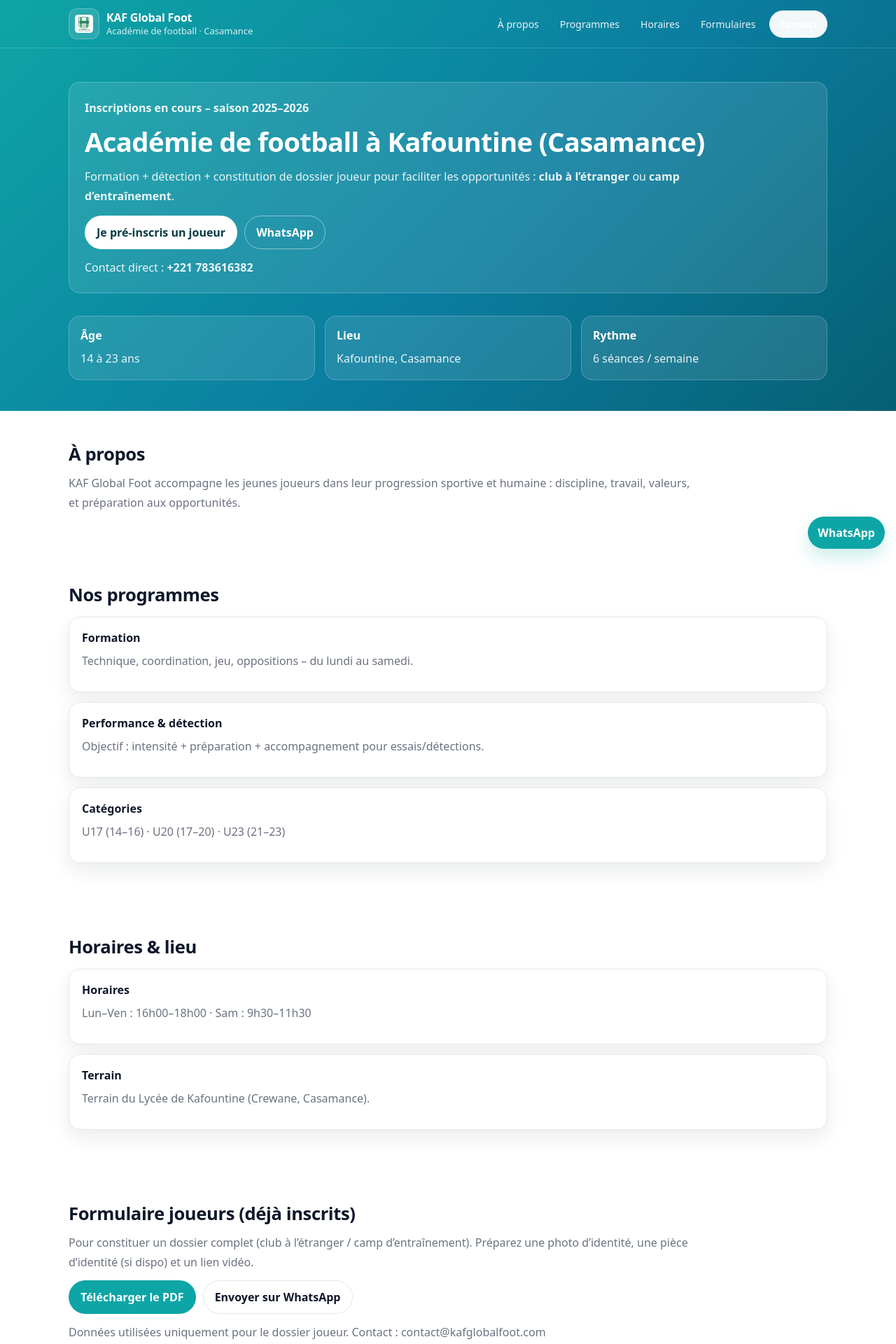
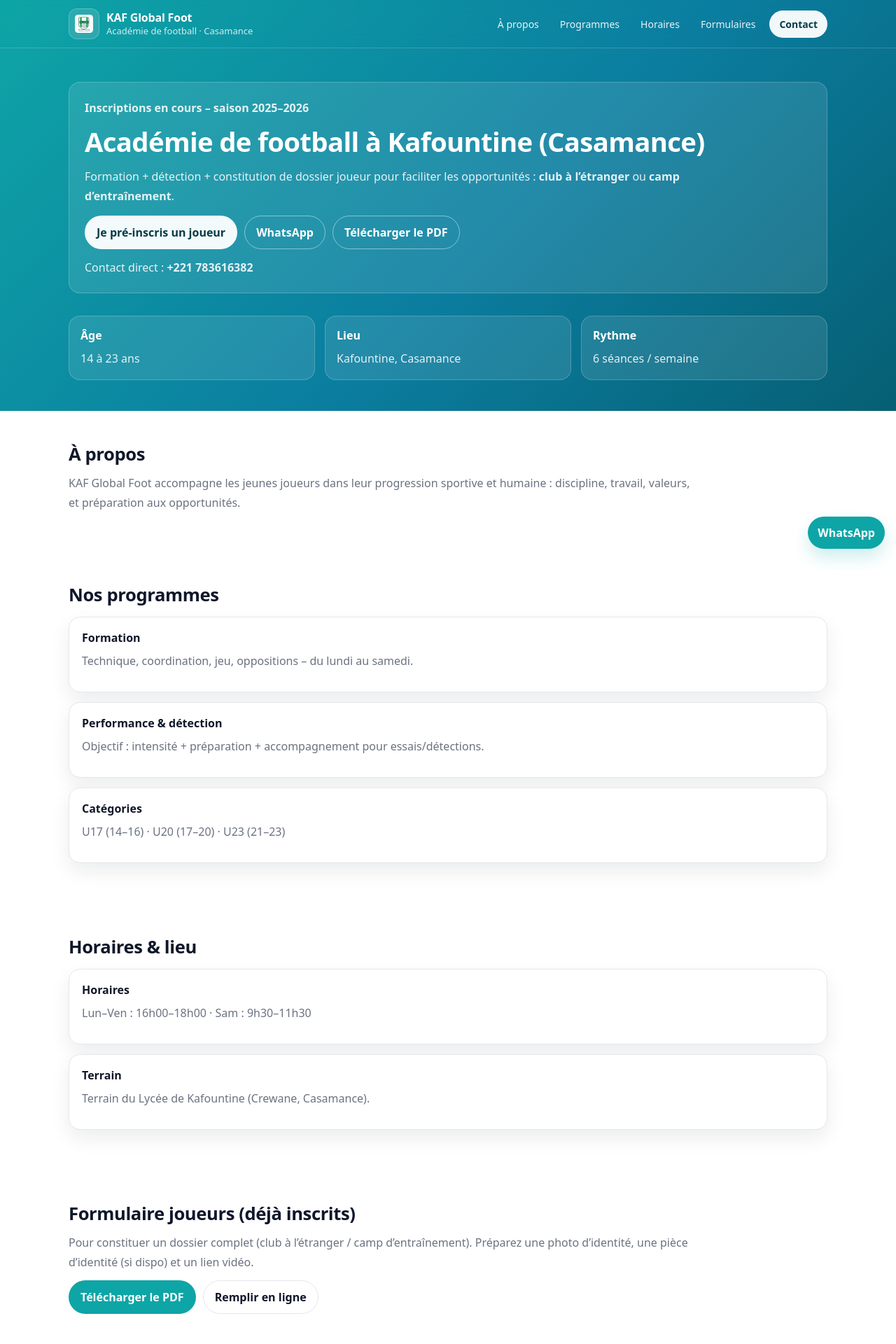
Before and after one commit to meliusmum-sketch/KAF-GLOBAL-FOOT, a Next.js app: page / in a window 1280 px wide. Shown: the top 1920 px of the page at 70% size. Built offline with nearby package versions, Linux system fonts and the light colour scheme.

Commit message:
Update index.js

```diff
--- a/pages/index.js
+++ b/pages/index.js
@@ -1,4 +1,4 @@
-// pages/index.tsx
+// pages/index.js
 import Head from "next/head";
 
 export default function Home() {
@@ -25,115 +25,59 @@ export default function Home() {
         <meta property="og:image" content="https://kafglobalfoot.com/logo-kaf.svg" />
       </Head>
 
-      {/* ===== TOP BAR + HERO (turquoise pro) ===== */}
-      <div
-        style={{
-          background:
-            "linear-gradient(135deg, #0ea5a6 0%, #0b7ea0 55%, #065f73 100%)",
-          color: "white",
-        }}
-      >
-        {/* HEADER */}
-        <header className="site-header" style={{ background: "transparent", borderBottom: "1px solid rgba(255,255,255,0.18)" }}>
-          <div className="site-header-inner" style={{ color: "white" }}>
+      {/* ===== TOPBAR (turquoise) ===== */}
+      <div className="topbar">
+        <header className="site-header">
+          <div className="site-header-inner">
             <div style={{ display: "flex", alignItems: "center", gap: 10 }}>
-              <img
-                src="/logo-kaf.svg"
-                alt="Logo KAF Global Foot"
-                className="site-logo"
-                style={{
-                  background: "rgba(255,255,255,0.12)",
-                  border: "1px solid rgba(255,255,255,0.25)",
-                }}
-              />
+              <img src="/logo-kaf.svg" alt="Logo KAF Global Foot" className="site-logo" />
               <div className="site-title-block">
-                <span className="site-title" style={{ color: "white" }}>
-                  KAF Global Foot
-                </span>
-                <span className="site-tagline" style={{ color: "rgba(255,255,255,0.85)" }}>
-                  Académie de football · Casamance
-                </span>
+                <span className="site-title">KAF Global Foot</span>
+                <span className="site-tagline">Académie de football · Casamance</span>
               </div>
             </div>
 
             <nav className="site-nav">
-              <a href="#apropos" style={{ color: "rgba(255,255,255,0.90)" }}>À propos</a>
-              <a href="#programmes" style={{ color: "rgba(255,255,255,0.90)" }}>Programmes</a>
-              <a href="#horaires" style={{ color: "rgba(255,255,255,0.90)" }}>Horaires</a>
-              <a href="#formulaires" style={{ color: "rgba(255,255,255,0.90)" }}>Formulaires</a>
-              <a
-                href="#contact"
-                className="site-nav-cta"
-                style={{
-                  background: "rgba(255,255,255,0.95)",
-                  color: "#063b46",
-                }}
-              >
-                Contact
-              </a>
+              <a href="#apropos">À propos</a>
+              <a href="#programmes">Programmes</a>
+              <a href="#horaires">Horaires</a>
+              <a href="#formulaires">Formulaires</a>
+              <a href="#contact" className="site-nav-cta">Contact</a>
             </nav>
           </div>
         </header>
 
-        {/* HERO */}
         <section className="section" style={{ paddingTop: 34, paddingBottom: 30 }}>
           <div className="container">
-            <div
-              className="card"
-              style={{
-                padding: 22,
-                background: "rgba(255,255,255,0.10)",
-                border: "1px solid rgba(255,255,255,0.20)",
-                boxShadow: "none",
-              }}
-            >
-              <p style={{ marginBottom: 8, fontWeight: 900, color: "rgba(255,255,255,0.92)" }}>
+            <div className="card" style={{ padding: 22 }}>
+              <p style={{ marginBottom: 8, fontWeight: 900 }}>
                 Inscriptions en cours – saison 2025–2026
               </p>
 
-              <h1 style={{ marginTop: 0, color: "white" }}>
-                Académie de football à Kafountine (Casamance)
-              </h1>
+              <h1 style={{ marginTop: 0 }}>Académie de football à Kafountine (Casamance)</h1>
 
-              <p style={{ maxWidth: 860, color: "rgba(255,255,255,0.90)" }}>
-                Formation + détection + constitution de dossier joueur pour faciliter
-                les opportunités : <strong>club à l’étranger</strong> ou <strong>camp d’entraînement</strong>.
+              <p style={{ maxWidth: 860 }}>
+                Formation + détection + constitution de dossier joueur pour faciliter les opportunités :{" "}
+                <strong>club à l’étranger</strong> ou <strong>camp d’entraînement</strong>.
               </p>
 
               <div className="form-actions" style={{ marginTop: 14 }}>
-                <a
-                  className="btn btn-primary"
-                  href="/inscription"
-                  style={{
-                    background: "white",
-                    color: "#063b46",
-                    border: "1px solid rgba(255,255,255,0.30)",
-                  }}
-                >
+                <a className="btn btn-primary" href="/inscription">
                   Je pré-inscris un joueur
                 </a>
-
-                <a
-                  className="btn btn-secondary"
-                  href={waLink}
-                  target="_blank"
-                  rel="noopener noreferrer"
-                  style={{
-                    background: "transparent",
-                    color: "white",
-                    border: "1px solid rgba(255,255,255,0.45)",
-                  }}
-                >
+                <a className="btn btn-secondary" href={waLink} target="_blank" rel="noopener noreferrer">
                   WhatsApp
+                </a>
+                <a className="btn btn-secondary" href={pdfLink} target="_blank" rel="noopener noreferrer">
+                  Télécharger le PDF
                 </a>
               </div>
 
-              <p style={{ marginTop: 12, marginBottom: 0, color: "rgba(255,255,255,0.90)" }}>
+              <p style={{ marginTop: 12, marginBottom: 0 }}>
                 Contact direct : <strong>{phone}</strong>
               </p>
             </div>
 
-            {/* Quick facts */}
             <div
               style={{
                 display: "grid",
@@ -147,18 +91,9 @@ export default function Home() {
                 { title: "Lieu", text: "Kafountine, Casamance" },
                 { title: "Rythme", text: "6 séances / semaine" },
               ].map((b) => (
-                <div
-                  key={b.title}
-                  className="card"
-                  style={{
-                    padding: 16,
-                    background: "rgba(255,255,255,0.10)",
-                    border: "1px solid rgba(255,255,255,0.20)",
-                    boxShadow: "none",
-                  }}
-                >
-                  <h3 style={{ color: "white" }}>{b.title}</h3>
-                  <p style={{ margin: 0, color: "rgba(255,255,255,0.90)" }}>{b.text}</p>
+                <div key={b.title} className="card" style={{ padding: 16 }}>
+                  <h3>{b.title}</h3>
+                  <p style={{ margin: 0 }}>{b.text}</p>
                 </div>
               ))}
             </div>
@@ -166,20 +101,18 @@ export default function Home() {
         </section>
       </div>
 
-      {/* ===== REST OF PAGE (white / airy) ===== */}
-      <main>
-        {/* À PROPOS */}
+      {/* ===== DARK MAIN ===== */}
+      <main className="dark-main">
         <section id="apropos" className="section">
           <div className="container">
             <h2>À propos</h2>
             <p style={{ maxWidth: 900 }}>
-              KAF Global Foot accompagne les jeunes joueurs dans leur progression sportive et humaine :
-              discipline, travail, valeurs, et préparation aux opportunités.
+              KAF Global Foot accompagne les jeunes joueurs dans leur progression sportive et humaine : discipline,
+              travail, valeurs, et préparation aux opportunités.
             </p>
           </div>
         </section>
 
-        {/* PROGRAMMES */}
         <section id="programmes" className="section">
           <div className="container">
             <h2>Nos programmes</h2>
@@ -190,7 +123,7 @@ export default function Home() {
             </div>
 
             <div className="card">
-              <h3>Performance & détection</h3>
+              <h3>Performance &amp; détection</h3>
               <p>Objectif : intensité + préparation + accompagnement pour essais/détections.</p>
             </div>
 
@@ -201,10 +134,9 @@ export default function Home() {
           </div>
         </section>
 
-        {/* HORAIRES */}
         <section id="horaires" className="section">
           <div className="container">
-            <h2>Horaires & lieu</h2>
+            <h2>Horaires &amp; lieu</h2>
             <div className="card">
               <h3>Horaires</h3>
               <p>Lun–Ven : 16h00–18h00 · Sam : 9h30–11h30</p>
@@ -216,31 +148,25 @@ export default function Home() {
           </div>
         </section>
 
-        {/* FORMULAIRES */}
         <section id="formulaires" className="section">
           <div className="container">
             <h2>Formulaire joueurs (déjà inscrits)</h2>
             <p style={{ maxWidth: 900 }}>
-              Pour constituer un dossier complet (club à l’étranger / camp d’entraînement).
-              Préparez une photo d’identité, une pièce d’identité (si dispo) et un lien vidéo.
+              Pour constituer un dossier complet (club à l’étranger / camp d’entraînement). Préparez une photo
+              d’identité, une pièce d’identité (si dispo) et un lien vidéo.
             </p>
 
             <div className="form-actions">
               <a className="btn btn-primary" href={pdfLink} target="_blank" rel="noopener noreferrer">
                 Télécharger le PDF
               </a>
-              <a className="btn btn-secondary" href={waLink} target="_blank" rel="noopener noreferrer">
-                Envoyer sur WhatsApp
+              <a className="btn btn-secondary" href="/sign-up">
+                Remplir en ligne
               </a>
             </div>
-
-            <p style={{ marginTop: 12 }}>
-              Données utilisées uniquement pour le dossier joueur. Contact : contact@kafglobalfoot.com
-            </p>
           </div>
         </section>
 
-        {/* CONTACT */}
         <section id="contact" className="section">
           <div className="container">
             <h2>Contact</h2>
@@ -249,6 +175,7 @@ export default function Home() {
                 WhatsApp / Téléphone : <strong>{phone}</strong>
               </p>
               <p style={{ marginBottom: 12 }}>Email : contact@kafglobalfoot.com</p>
+
               <div className="form-actions">
                 <a className="btn btn-primary" href="/inscription">
                   Pré-inscription
@@ -266,7 +193,6 @@ export default function Home() {
           <p>Site développé avec Next.js &amp; déployé sur Vercel.</p>
         </footer>
 
-        {/* WhatsApp floating */}
         <a
           href={waLink}
           className="whatsapp-float"
```
